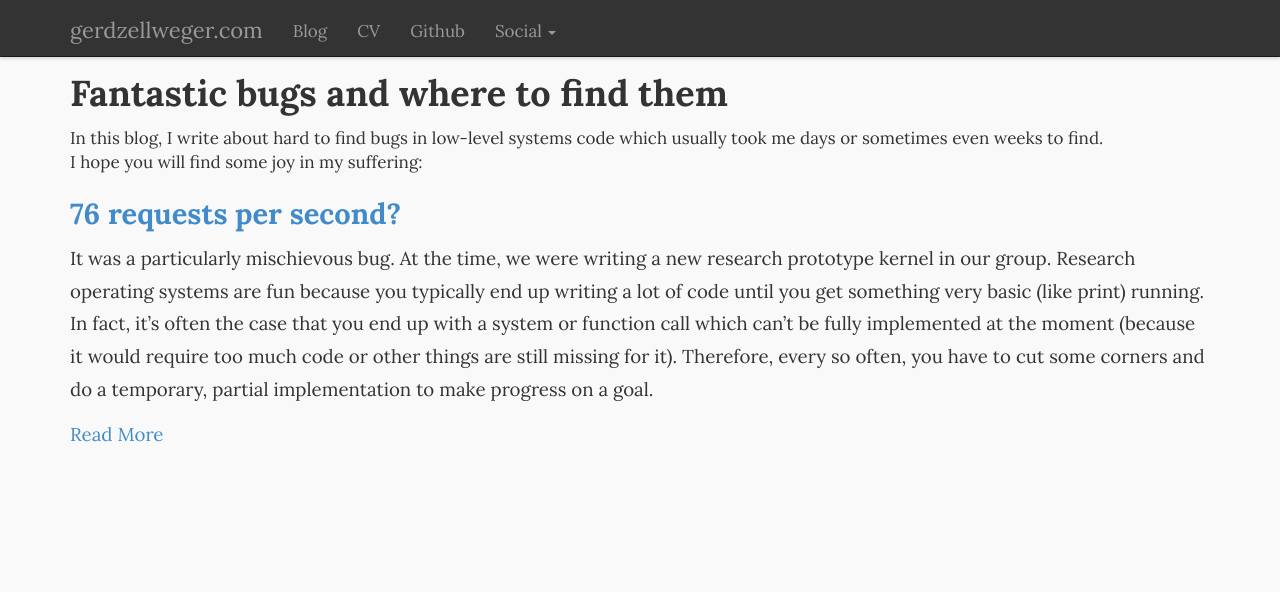
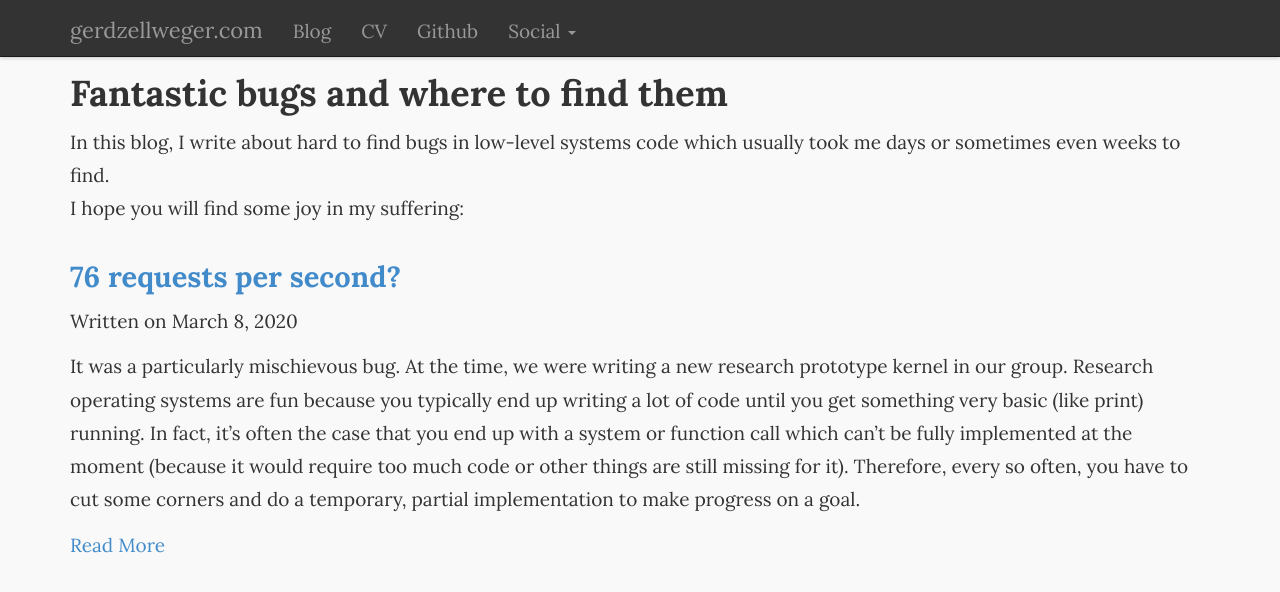
Before and after one commit to gz/website, a Jekyll site: the page built from blog.html, in a window 1280 px wide. Shown: the top 592 px of the page. Built offline with Jekyll 4.4.1, drawn with Linux system fonts in a browser that asks for light colours; nearby versions of some CDN libraries.

Commit message:
Tweak design.

```diff
--- a/_layouts/post.html
+++ b/_layouts/post.html
@@ -1,6 +1,8 @@
 ---
 layout: default
 ---
+
+<div class="clearfix">
     <h2>{{ page.title }}</h2>
     <p class="meta"> Written on {{ page.date | date: "%B %e, %Y" }}</p>
 
@@ -11,3 +13,4 @@ layout: default
     <script src="https://utteranc.es/client.js" repo="gz/website" issue-term="pathname" theme="github-light"
         crossorigin="anonymous" async>
         </script>
+</div>
--- a/blog.html
+++ b/blog.html
@@ -3,19 +3,20 @@ layout: default
 title: Blog
 ---
 
-<div id="home" class="clearfix">
+<div class="clearfix">
   <h2>Fantastic bugs and where to find them</h2>
   <p>
     In this blog, I write about hard to find bugs in low-level systems code which usually took me
     days or sometimes even weeks to find.</br />
     I hope you will find some joy in my suffering:
   </p>
+</div>
 
 <div class="posts">
   {% for post in site.posts %}
   <article class="post">
-
     <h3><a href="{{ site.baseurl }}{{ post.url }}">{{ post.title }}</a></h3>
+    <p class="meta"> Written on {{ post.date | date: "%B %e, %Y" }}</p>
 
     <div class="entry">
       {{ post.excerpt }}
@@ -25,4 +26,3 @@ title: Blog
   </article>
   {% endfor %}
 </div>
-</div>
--- a/css/main.css
+++ b/css/main.css
@@ -1,5 +1,7 @@
 body {
   padding-top: 50px;
+  line-height: 1.75;
+  font-size: 1.9em;
 }
 
 kbd {
@@ -16,6 +18,4 @@ kbd {
 }
 
 .post {
-  line-height:  1.75;
-  font-size: 1.1em;
 }
```
Also changed, not shown: index.html (+1 -6 lines), 1 other file. Lines whose indentation alone changed are shown as unchanged.
